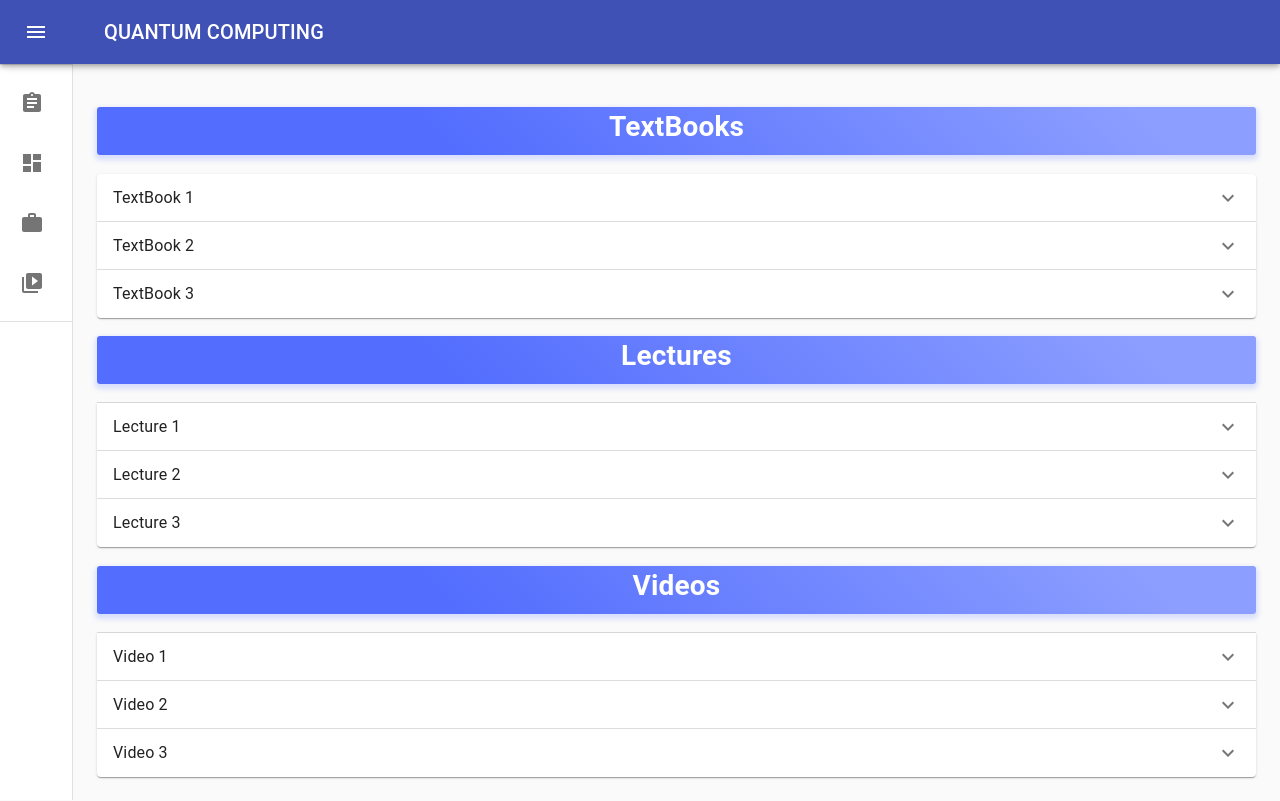
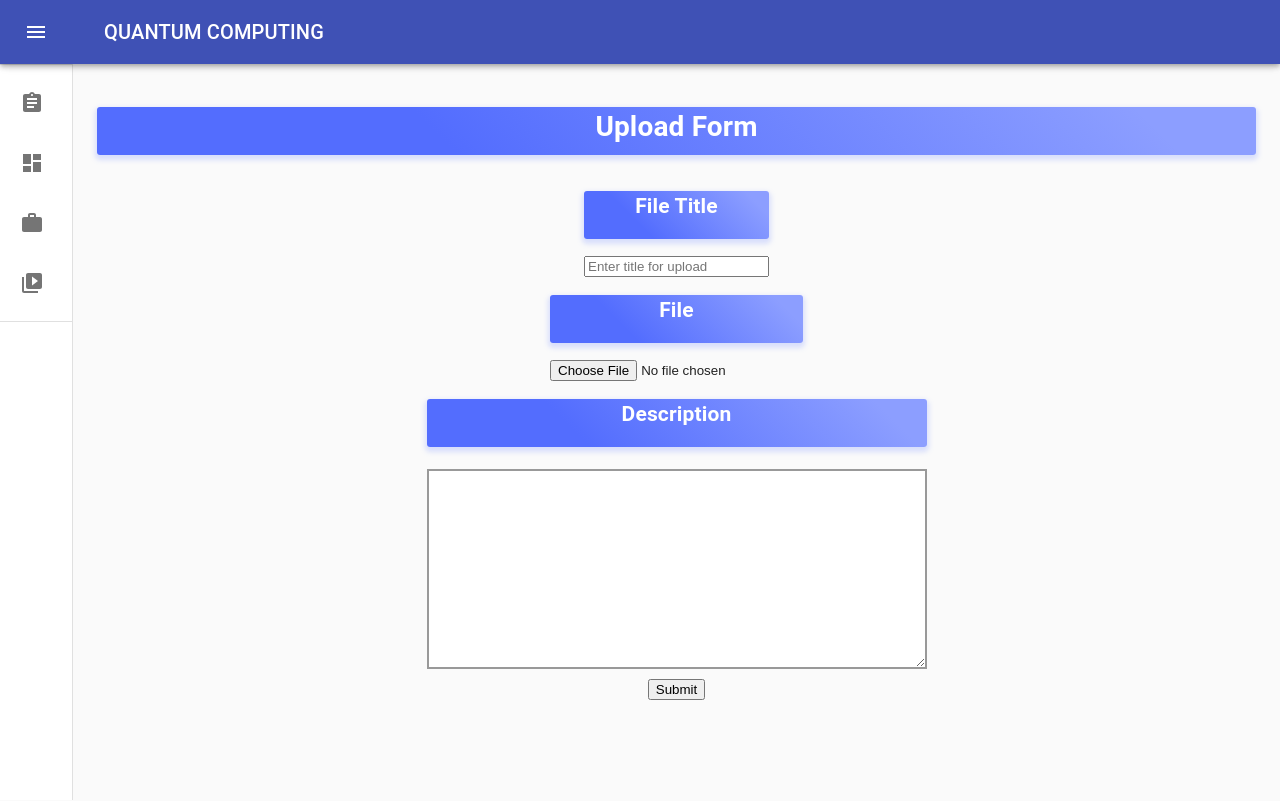
Before and after one commit to luke9216/SES2AB_Frontend, a React (Create React App) app: page /resources in a window 1280 px wide. Built offline with nearby package versions, Linux system fonts and the light colour scheme; the HTML template or start-up script is replaced by a standard one.

Commit message:
Added ResorucesForm (using temporary routing to /resources)

```diff
--- a/src/components/pages/Resources/Resources.tsx
+++ b/src/components/pages/Resources/Resources.tsx
@@ -151,7 +151,7 @@ const Resources: React.SFC<ResourcesProps> = () => {
               </Typography>
             </ExpansionPanelDetails>
             </ExpansionPanel>
-          </Grid>
+        </Grid>
 
       </div>
     </div>
--- /dev/null
+++ b/src/components/pages/Resources/ResourcesForm.tsx
@@ -0,0 +1,42 @@
+import React from "react";
+import { Grid } from "@material-ui/core";
+import { resourcesStyles } from "./style";
+
+export interface ResourcesFormProps {
+
+}
+
+
+const Resources: React.SFC<ResourcesFormProps> = () => {
+
+
+
+  const classes = resourcesStyles();
+
+  return (
+
+    <div>
+      <h1 className={classes.title1}>Upload Form</h1>
+      <Grid container direction = "column" justify = "center" alignItems="center">
+        <label>
+          <h2 className={classes.title1}>File Title</h2>
+          <input type="text" placeholder="Enter title for upload"/>
+        </label>
+
+        <label>
+        <h2 className={classes.title1}>File</h2>
+          <input type="file" name="file"/>
+        </label>
+
+        <label>
+          <h2 className={classes.title1}>Description</h2>
+          <textarea className={classes.textarea}></textarea>
+        </label>
+
+        <button> Submit </button>
+      </Grid>
+    </div>
+    );
+};
+
+export default Resources;
--- a/src/components/pages/Resources/style.ts
+++ b/src/components/pages/Resources/style.ts
@@ -26,4 +26,12 @@ export const resourcesStyles = makeStyles((theme) => ({
         justifyContent: "center",
         display: "flex",
     },
+
+    textarea: {
+        border:"2px solid #999999",
+        width:500,
+        height: 200,
+        margin:"5px 0",
+        padding:1,
+    },
 }));
--- a/src/components/pages/Routing.tsx
+++ b/src/components/pages/Routing.tsx
@@ -8,6 +8,7 @@ import Assignment from "./Assignment";
 import ToolBox from "./ToolBox/ToolBox";
 import MakeGate from "./makeGate/MakeGate";
 import Resources from "./Resources/Resources";
+import ResourcesForm from "./Resources/ResourcesForm";
 import { Route } from "react-router-dom";
 
 export interface RoutingProps {}
@@ -21,7 +22,7 @@ export const Routing: React.SFC<RoutingProps> = () => (
       <HamburgerRoutes exact path="/assignments" screen={Assignment} />
       <HamburgerRoutes exact path="/workshop" screen={ToolBox} />
       <HamburgerRoutes exact path="/makeGate" screen={MakeGate} />
-      <HamburgerRoutes exact path="/resources" screen={Resources} />
+      <HamburgerRoutes exact path="/resources" screen={ResourcesForm} />
     </Switch>
   </BrowserRouter>
 );
```
